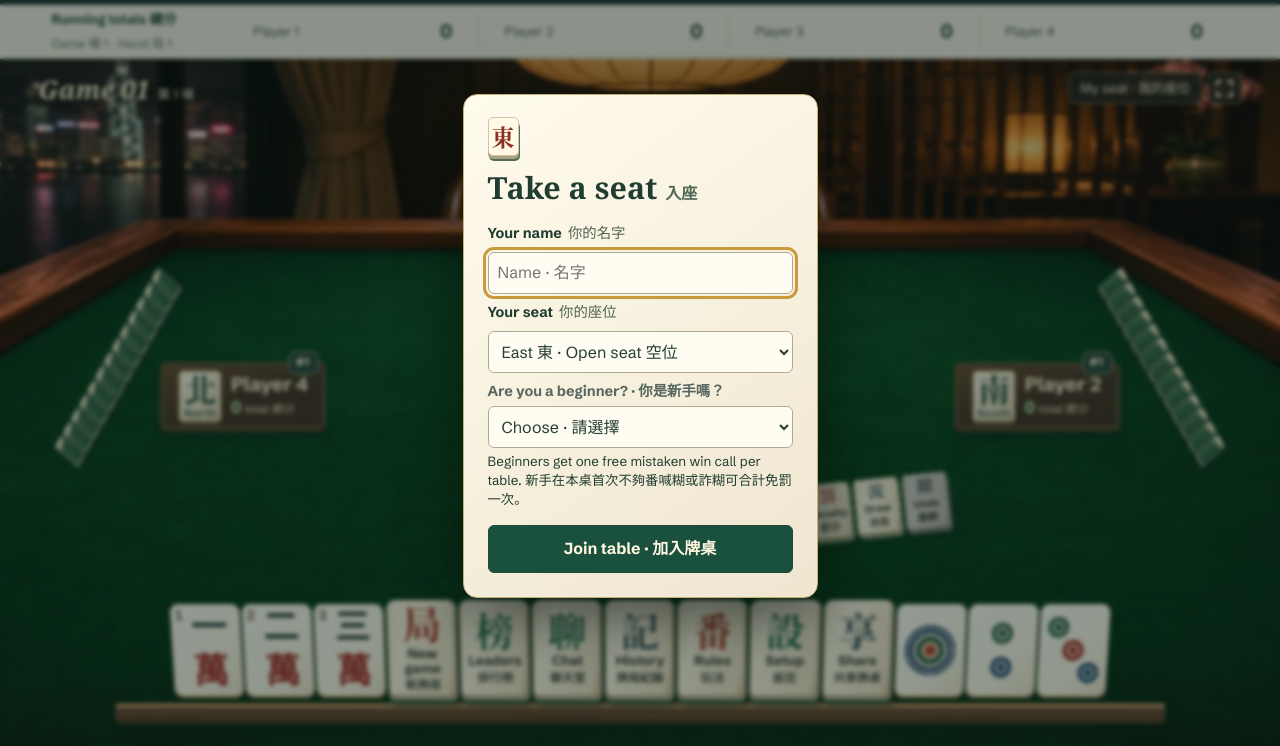
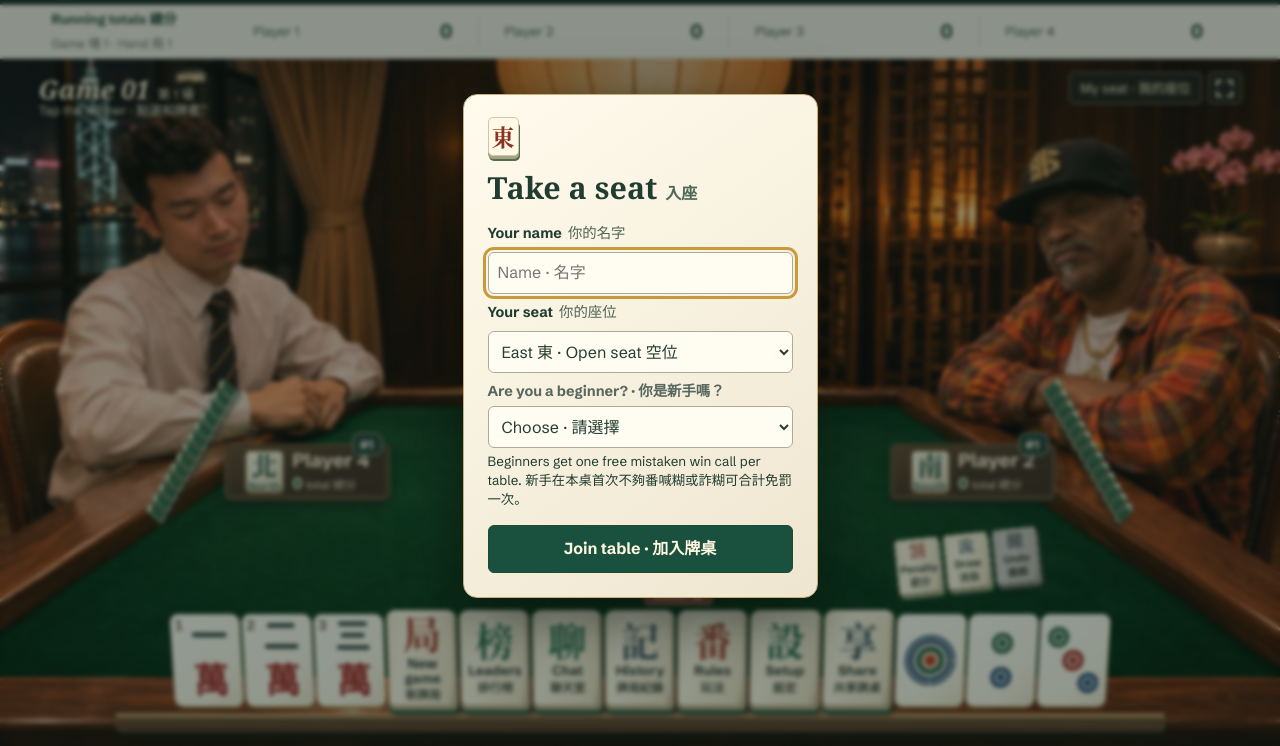
Before and after one commit to ShiyuanDeng/mahjong, a plain HTML site: page index.html in a window 1280 px wide. Shown: the part 54-800 px from the top of the page. Drawn offline with Linux system fonts and the light colour scheme.

Commit message:
Show the other three players from each seat at the table

```diff
--- a/index.html
+++ b/index.html
@@ -733,6 +733,7 @@ function viewTable(){
       ? '<p class="note">Waiting for shared scores · 等待共享分數</p>'
       : '<div class="resume"><span>Saved on this device · 分數儲存在此裝置</span><button data-a="shareNow">Share 共享</button></div>') : ''}
     <section class="table-stage pov-stage" aria-label="Mahjong table · 麻將桌">
+      ${tableScene(g.seats, bottom)}
       <div class="scene-label"><b>Game ${String(state.games.length).padStart(2,'0')}</b><small>第 ${state.games.length} 場</small></div>
       <div class="scene-tools"><button class="view-chip" data-a="myView">My seat · 我的座位</button>
         <button class="expand-table" data-a="tableFocus" aria-pressed="${focus}" aria-label="${focus ? 'Exit full screen · 離開全螢幕' : 'Full screen · 全螢幕'}"><i aria-hidden="true"></i></button></div>
--- a/pov.css
+++ b/pov.css
@@ -6,8 +6,14 @@
 .table-page .masthead .sync{font-size:.78rem}
 .table-page .wrap{padding-bottom:0}
 .table-page #tally{padding-top:5px;padding-bottom:5px;background:#f3efe2}
-.table-page .pov-stage{position:relative;display:block;min-height:490px;isolation:isolate;overflow:hidden;padding:0;box-shadow:none;background:#144636 url('pov-room.webp') center / 100% 100% no-repeat;color:#fbefce}
-.pov-stage::before{content:"";position:absolute;inset:0;pointer-events:none;background:linear-gradient(180deg,#100b0629,transparent 28%,transparent 88%,#110b0a50)}
+.table-page .pov-stage{position:relative;display:block;min-height:490px;isolation:isolate;overflow:hidden;padding:0;box-shadow:none;background:#174735;color:#fbefce}
+.table-photo,.scene-plate,.scene-plate img{position:absolute;inset:0;width:100%;height:100%;pointer-events:none}
+.table-photo{z-index:-2}
+.scene-plate img{display:block;object-fit:fill}
+.scene-plate .mirrored{transform:scaleX(-1)}
+.scene-left{mask-image:linear-gradient(to right,#000 26%,transparent 36%)}
+.scene-right{mask-image:linear-gradient(to left,#000 26%,transparent 36%)}
+.pov-stage::before{content:"";position:absolute;inset:0;z-index:-1;pointer-events:none;background:linear-gradient(180deg,#100b0629,transparent 28%,transparent 88%,#110b0a50)}
 .scene-label,.scene-tools{position:absolute;top:13px;z-index:3}
 .scene-label{left:clamp(13px,3vw,48px);display:flex;align-items:baseline;gap:8px;text-shadow:0 1px 6px #000}
 .scene-label b{font:italic 600 clamp(1.1rem,2vw,1.6rem) Georgia,serif}.scene-label small{font-size:.8rem}
@@ -103,3 +109,42 @@
 #penalty-preview:not(:empty) {margin:4px 0;border-block:1px solid #cabe9e;padding:9px 0}
 #penalty-preview .deltas {margin-top:5px}
 #penalty-dialog .row {justify-content:flex-end}
+
+/* Keep the far nameplate on the felt, just below the opposite player's hands. */
+@media (orientation:landscape) {
+  .pov-seats .pos-2{top:54%}
+  .table-photo[data-camera-seat=south] ~ .seat-ring .pos-2{top:42%}
+  .table-photo[data-camera-seat=west] ~ .seat-ring .pos-2{top:50%}
+  .table-photo[data-camera-seat=south] ~ .pov-centre{top:58%}
+  .pov-seats .pos-3{left:24%;top:60%}
+  .pov-seats .pos-1{left:76%;top:60%}
+  .pov-centre{top:64%;display:flex;align-items:center;gap:8px}
+  .wind-counter{width:clamp(64px,6vw,90px)}
+  .wind-counter b{font-size:clamp(1.6rem,2.3vw,2.2rem)}
+  .pov-seats.seat-ring .seat{padding:4px 10px}
+  .pov-seats .seat .wind-tile{height:clamp(31px,5.1vh,44px);width:clamp(27px,3vw,38px)}
+  .pov-seats .wind-tile b{font-size:clamp(1.18rem,2vw,1.65rem)}
+  .concealed-wall i{width:clamp(8px,.85vw,15px);height:clamp(15px,1.65vw,28px)}
+  .pov-seats .pos-0{top:74%}
+  .score-tiles{left:70%;right:auto;top:69%}
+  .hand-rack{bottom:2%}
+  .pov-hint{left:clamp(13px,3vw,48px);top:42px;bottom:auto;transform:none;text-shadow:0 1px 4px #000}
+}
+@media (orientation:landscape) and (max-height:650px) {
+  .table-page .pov-stage{min-height:265px}
+  .pov-seats .pos-0{top:66%}
+  .pov-seats .pos-2{top:49%}
+  .pov-centre,.table-photo[data-camera-seat=south] ~ .pov-centre{top:8%;left:42%;gap:5px}
+  .pov-centre .wind-counter{width:auto;aspect-ratio:auto;padding:2px 8px;display:flex;gap:3px;align-items:center;border-radius:4px;box-shadow:none}
+  .wind-counter b{font-size:1rem}.hand-counter{font-size:.7rem}
+  .score-tiles{top:68%;left:70%}
+  .score-tiles .command-tile{width:38px;min-height:34px}
+  .hand-rack .command-tile{height:48px}
+  .hand-rack .rack-bookend{--mj-tile-width:30px}
+  .hand-rack .rack-ledge{height:12px;margin-top:3px}
+}
+@media (orientation:portrait) and (min-aspect-ratio:2/3) {
+  .scene-plate img{object-fit:cover;object-position:center 4%}
+  .pov-seats .pos-2{top:45%}
+  .pov-centre{top:56%}
+}
--- a/pov.js
+++ b/pov.js
@@ -87,6 +87,48 @@ const mySeat = (() => {
   return {ensure, show, bottom, join, remember, experienceField, get profile(){ load(); return profile; }};
 })();
 
+// Cast the two named people first. The other chairs keep their original character
+// when players swap seats or the dealer rotates.
+function seatedCharacters(seats) {
+  const cast = new Map(), available = new Set([0, 1, 2, 3]);
+  function assign(pid, role) {
+    if (!cast.has(pid) && available.delete(role)) cast.set(pid, role);
+  }
+  for (const pid of seats) {
+    const name = pname(pid).trim().toLowerCase();
+    if (name === 'sean') assign(pid, 0);
+    if (name === 'fleece' || name === 'fleece johnson') assign(pid, 1);
+  }
+  for (const pid of seats) assign(pid, ['p1','p2','p3','p4'].indexOf(pid));
+  for (const pid of seats) if (!cast.has(pid)) assign(pid, available.values().next().value);
+  return seats.map(pid => cast.get(pid));
+}
+
+function tableScene(seats, bottom) {
+  const cast = seatedCharacters(seats);
+  const cameras = ['east','south','west','north'];
+  // A plate shot from camera c shows cast (c + offset) % 4 at this position.
+  const cameraAt = offset => cameras[(cast[(bottom + offset) % 4] - offset + 4) % 4];
+  const centre = cameraAt(2), left = cameraAt(3), right = cameraAt(1);
+  const centreIndex = cameras.indexOf(centre);
+  const reverseLeft = cameras[(centreIndex + 2) % 4] === left;
+  const reverseRight = cameras[(centreIndex + 2) % 4] === right;
+  const reverse = Number(reverseLeft) + Number(reverseRight) >
+    Number(left === centre) + Number(right === centre);
+
+  function plate(camera, side, mirrored = false) {
+    return `<picture class="scene-plate ${side}">
+      <source media="(orientation: portrait)" srcset="scene-${camera}-phone.webp">
+      <img src="scene-${camera}.webp" alt="" draggable="false"${mirrored ? ' class="mirrored"' : ''}></picture>`;
+  }
+  // Normal and reversed seating each use a single photograph. Other permutations
+  // replace the one side that changed, keeping every face beside its actual name.
+  const layers = [plate(centre, 'scene-base', reverse)];
+  if (reverse ? !reverseLeft : left !== centre) layers.push(plate(left, 'scene-left'));
+  if (reverse ? !reverseRight : right !== centre) layers.push(plate(right, 'scene-right'));
+  return `<div class="table-photo" data-camera-seat="${centre}" aria-hidden="true">${layers.join('')}</div>`;
+}
+
 function commandTile(glyph, en, zh, target, options = {}) {
   const label = en + ' · ' + zh;
   const inside = `<i aria-hidden="true">${glyph}</i><b>${en}</b><small lang="zh-Hant">${zh}</small>`;
--- a/scripts/build.mjs
+++ b/scripts/build.mjs
@@ -5,7 +5,10 @@ const assets = {};
 for (const name of ['index.html', 'rules-guide.js', 'live-table.js', 'table.css', 'pattern-picker.js', 'pattern-picker.css', 'pov.js', 'pov.css', 'overhead.css', 'penalty.js', 'chat.js', 'chat.css']) {
   assets[name] = await readFile(new URL('../' + name, import.meta.url), 'utf8');
 }
-for (const name of ['pov-room.webp', 'overhead-table.webp']) {
+const scenes = ['east', 'south', 'west', 'north'].flatMap(seat => [
+  `scene-${seat}.webp`, `scene-${seat}-phone.webp`
+]);
+for (const name of ['pov-room.webp', 'overhead-table.webp', ...scenes]) {
   assets[name] = await readFile(new URL('../' + name, import.meta.url), 'base64');
 }
 const worker = await readFile(new URL('../worker.mjs', import.meta.url), 'utf8');
```
Also changed, not shown: scene-east-phone.webp (added), scene-east.webp (added), scene-north-phone.webp (added), scene-north.webp (added), scene-south-phone.webp (added), scene-south.webp (added), scene-west-phone.webp (added), scene-west.webp (added).
